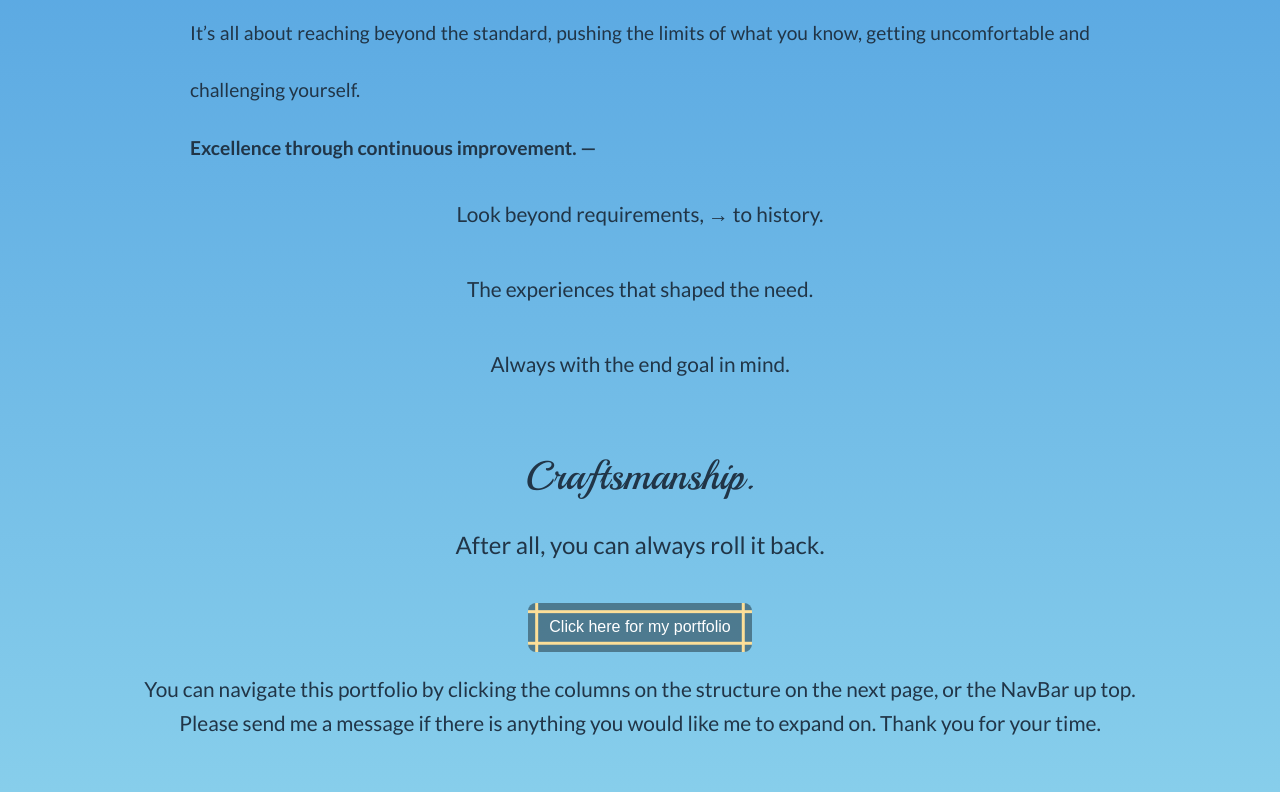
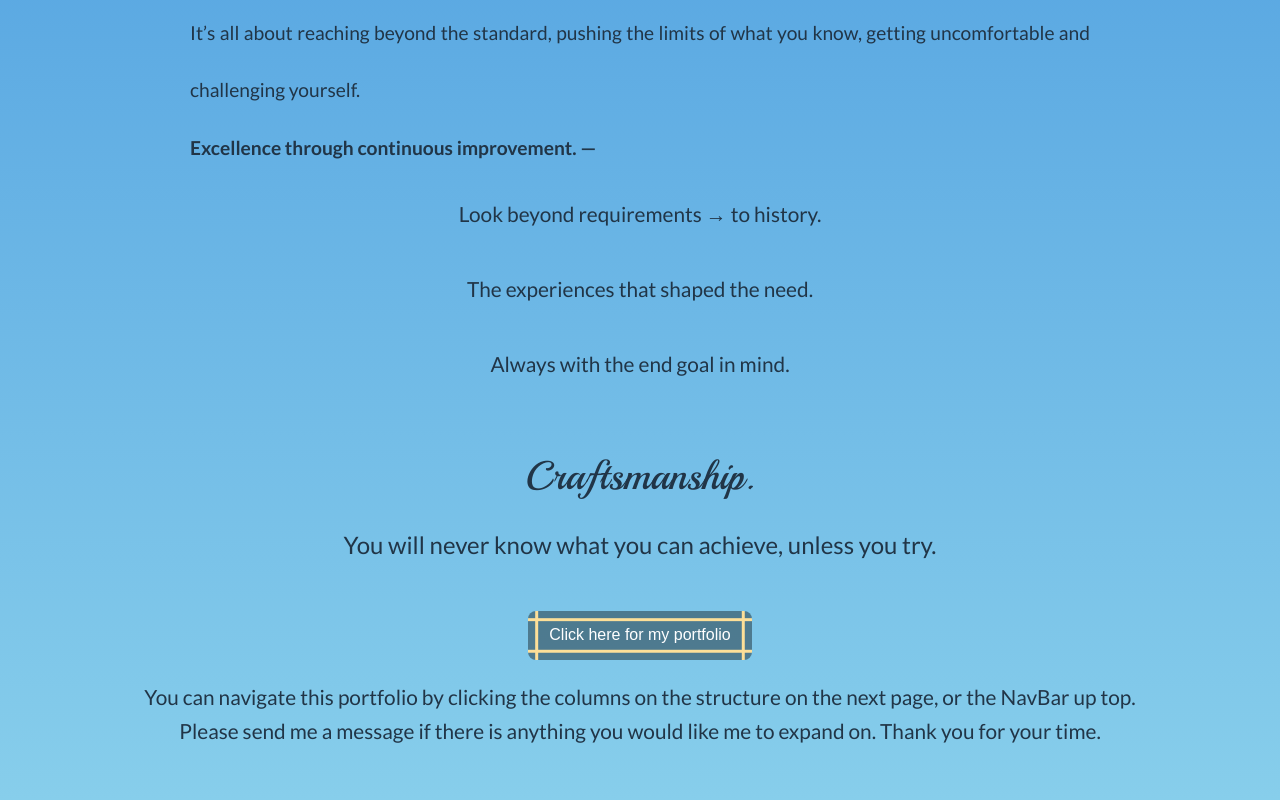
Before and after one commit to kjwagner613/craftsman, a React (Vite) app: page / in a window 1280 px wide. Shown: the part 1269-2069 px from the top of the page. Built offline with nearby package versions, Linux system fonts and the light colour scheme; a web font is replaced by a local one.

Commit message:
text updates

```diff
--- a/src/assets/components/AboutMe.jsx
+++ b/src/assets/components/AboutMe.jsx
@@ -118,7 +118,7 @@ const AboutMe = ({ setSelectedSection }) => {
             </span>
 
             <div className="flex flex-col mt-6 leading-[2]">
-              <p className="font-[var(--font-main)] text-center whitespace-nowrap ">Look beyond requirements, &rarr; to history.</p>
+              <p className="font-[var(--font-main)] text-center whitespace-nowrap ">Look beyond requirements &rarr; to history.</p>
               <p className="font-[var(--font-main)] text-center">The experiences that shaped the need.</p>
               <p className="font-[var(--font-main)] text-center">Always with the end goal in mind.</p>
             </div>
@@ -126,7 +126,7 @@ const AboutMe = ({ setSelectedSection }) => {
           <div className="" style={{ fontFamily: "var(--font-secondary)", fontSize: "2.5rem" }}>
             <br /> Craftsmanship.
           </div>
-          <div className="mb-[1.5rem]" style={{ fontFamily: "var(--font-main)", fontSize: "1.5rem" }}><br />After all, you can always roll it back.<br /></div>
+          <div className="mb-[2rem]" style={{ fontFamily: "var(--font-main)", fontSize: "1.5rem" }}><br />You will never know what you can achieve, unless you try.<br /></div>
 
 
 
--- a/src/assets/components/Header.jsx
+++ b/src/assets/components/Header.jsx
@@ -38,7 +38,6 @@ const Header = ({ selected }) => {
         <h2 className="text-justify">Foundational Experience:</h2>
         <p className="text-justify">A strong foundation should elevate vision, aspirations, and innovation—not constrain them. Infrastructure must be built to support ambition, not force ambition to conform to limitations. That’s why I design every system with <strong>scalability</strong> and <strong>adaptability</strong> at its core.</p>
         <p className="text-justify">Click the button below to go back to the top, then select a pillar to find out how that experience works in union with the others to the successful achievement of business objectives.</p>
-        <p className="text-justify">Also you can click on the cloud to get back to the first page.</p>
       </div>
       <button
         onClick={scrollToTop}
```
